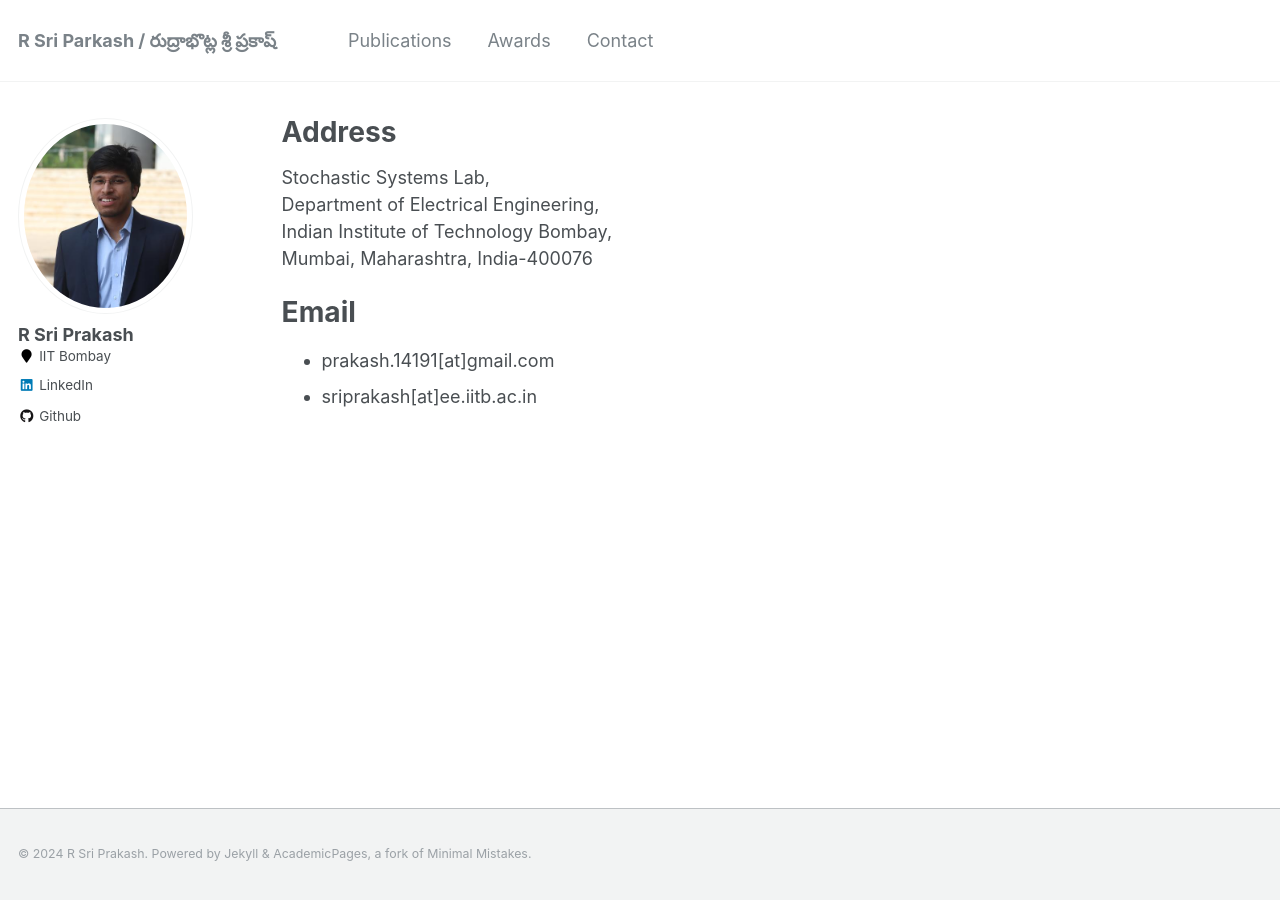
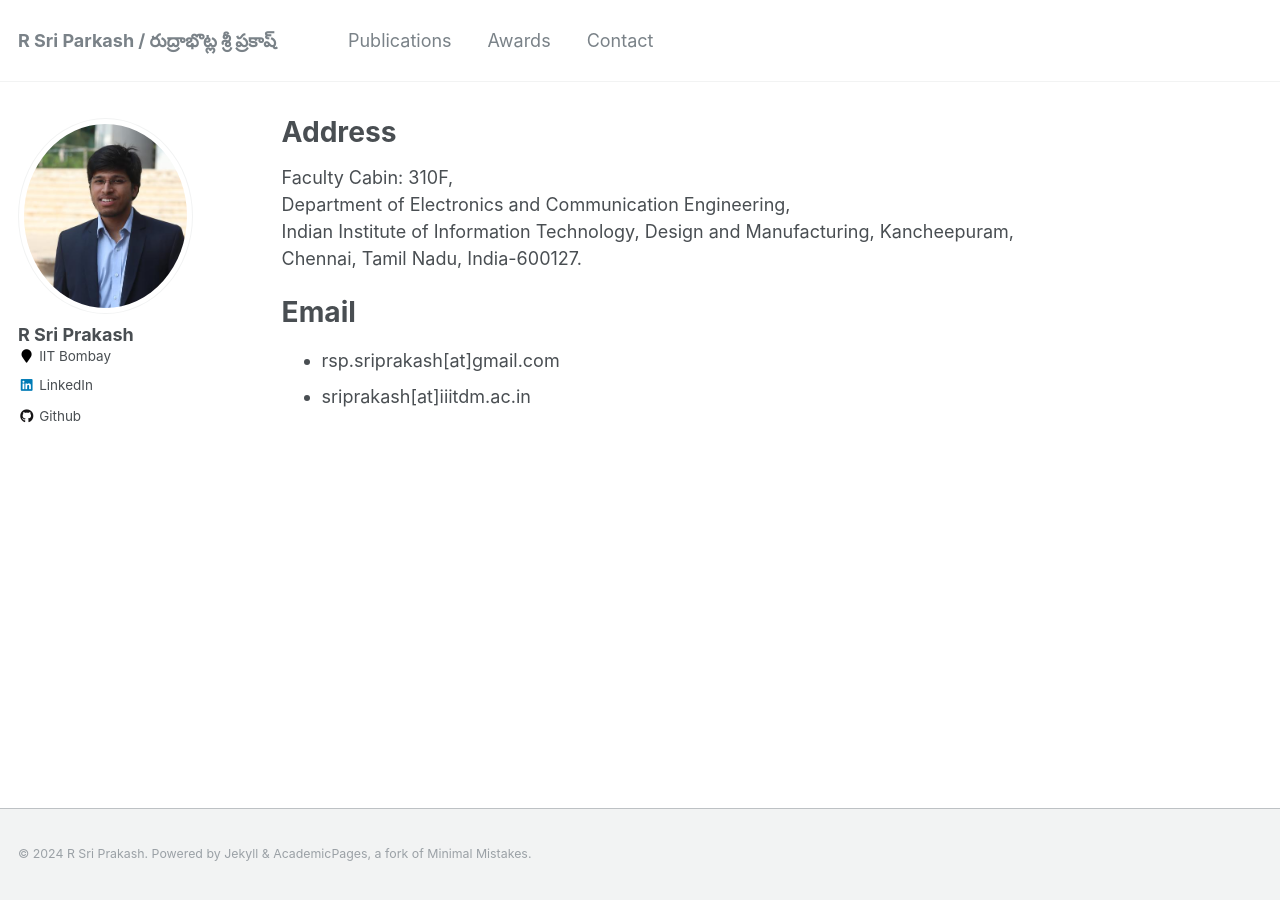
Before and after one commit to rsriprakash/rsriprakash.github.io, a Jekyll site: the page built from _pages/contact.md, in a window 1280 px wide. Built offline with Jekyll 4.4.1, drawn with Linux system fonts in a browser that asks for light colours.

Commit message:
Update contact.md

```diff
--- a/_pages/contact.md
+++ b/_pages/contact.md
@@ -9,12 +9,12 @@ redirect_from:
 
 {% include base_path %}
 
-Stochastic Systems Lab,\
-Department of Electrical Engineering,\
-Indian Institute of Technology Bombay,\
-Mumbai, Maharashtra, India-400076
+Faculty Cabin: 310F,\
+Department of Electronics and Communication Engineering,\
+Indian Institute of Information Technology, Design and Manufacturing, Kancheepuram,\
+Chennai, Tamil Nadu, India-600127.
 
 Email
 ======
-* prakash.14191[at]gmail.com
-* sriprakash[at]ee.iitb.ac.in
+* rsp.sriprakash[at]gmail.com
+* sriprakash[at]iiitdm.ac.in
```
